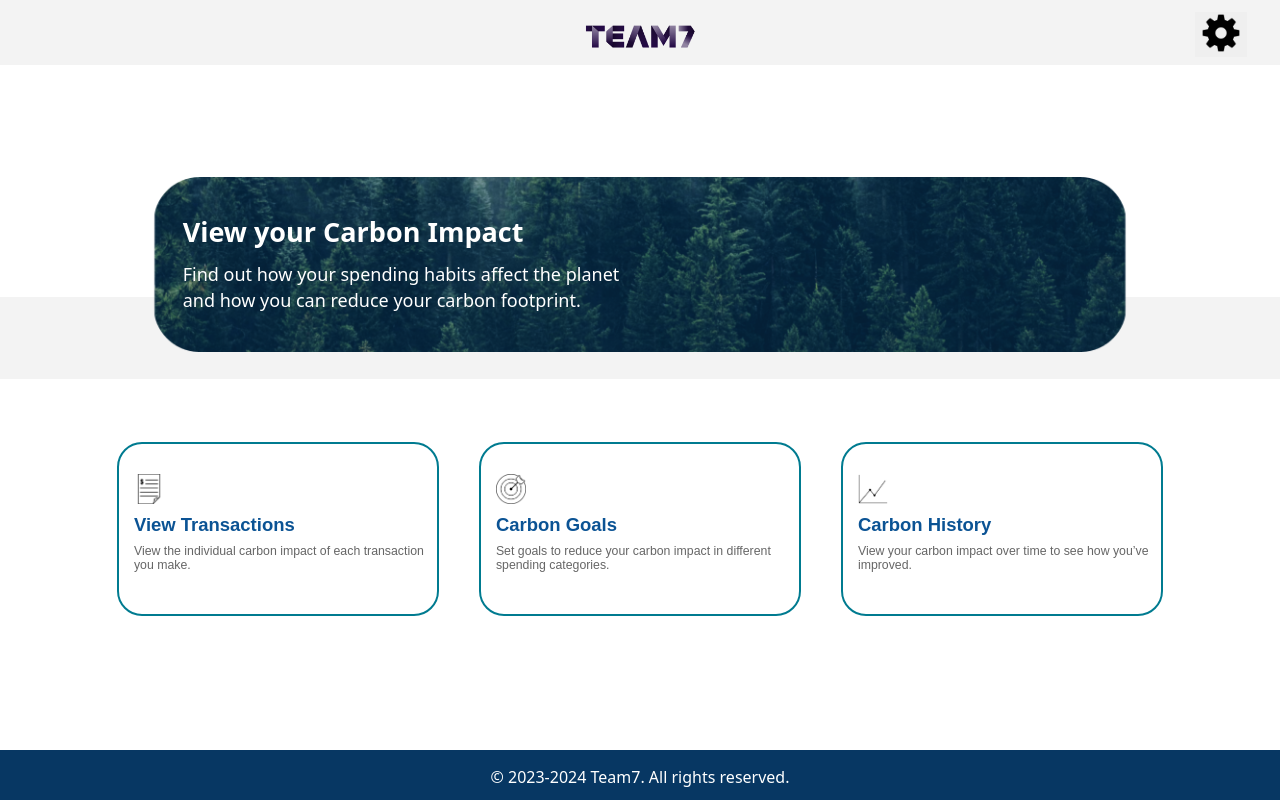
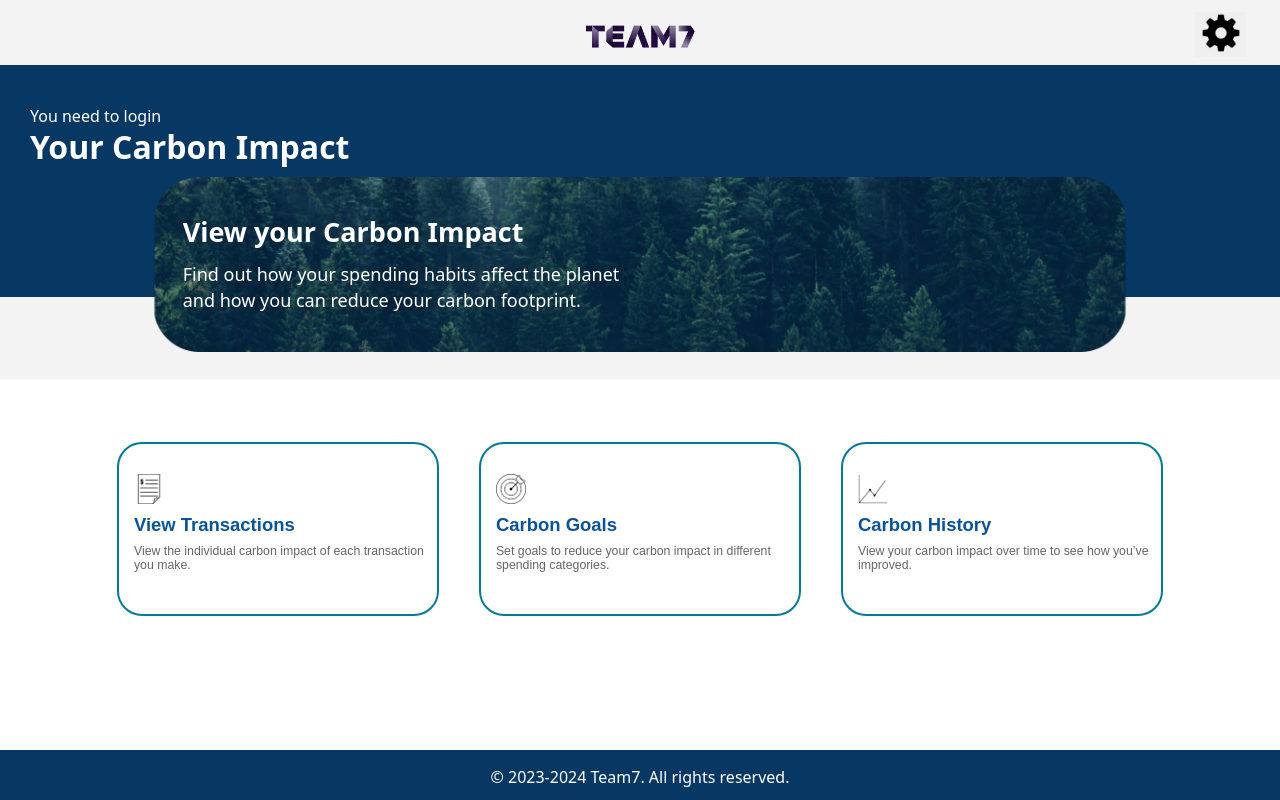
Before and after one commit to He1mont/CapitalOne-Carbon-Impact, a React (Create React App) app in the folder frontend/: page /home in a window 1280 px wide. Built offline with nearby package versions, Linux system fonts and the light colour scheme.

Commit message:
fix: error displaying background for mid fixed, primary selection for currency set to GBP

```diff
--- a/frontend/src/assets/styles/App.css
+++ b/frontend/src/assets/styles/App.css
@@ -3,7 +3,7 @@ body {
   max-width: 100%;
   padding-left: 0px;
   margin: 0px;
-  background-color: rgb(255, 255, 255);
+  background-color: #f3f3f3ff;
   font-family: system-ui, -apple-system, BlinkMacSystemFont, 'Segoe UI', Roboto, Oxygen, Ubuntu, Cantarell, 'Open Sans', 'Helvetica Neue', sans-serif;
 }
 
--- a/frontend/src/assets/styles/Home.module.css
+++ b/frontend/src/assets/styles/Home.module.css
@@ -30,7 +30,7 @@ body {
 }
 
 .mid_high {
-  z-index: -1;
+  z-index: 1;
   user-select: none;
   width: 100%;
   height: 232px;
--- a/frontend/src/pages/MyAccount.js
+++ b/frontend/src/pages/MyAccount.js
@@ -92,7 +92,7 @@ function Mid({name, id}) {
                                     <select className={styles.AccTableDropdown} id="Currency">
                                         <option value="1">CNY</option>
                                         <option value="2">EUR</option>
-                                        <option value="3">GBP</option>
+                                        <option value="3" selected="selected">GBP</option>
                                         <option value="4">HKD</option>
                                         <option value="5">JPY</option>
                                         <option value="6">USD</option>
```
